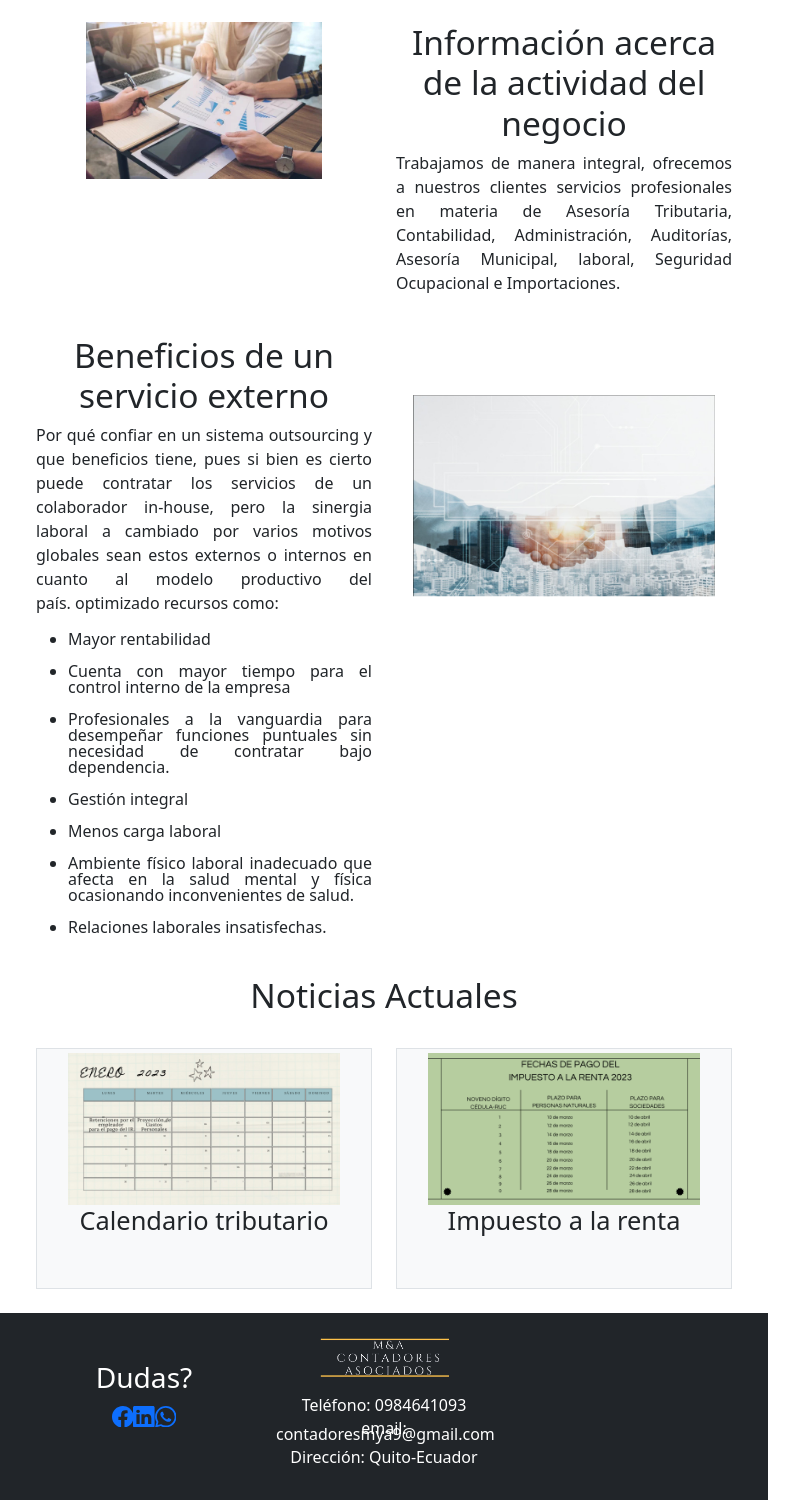
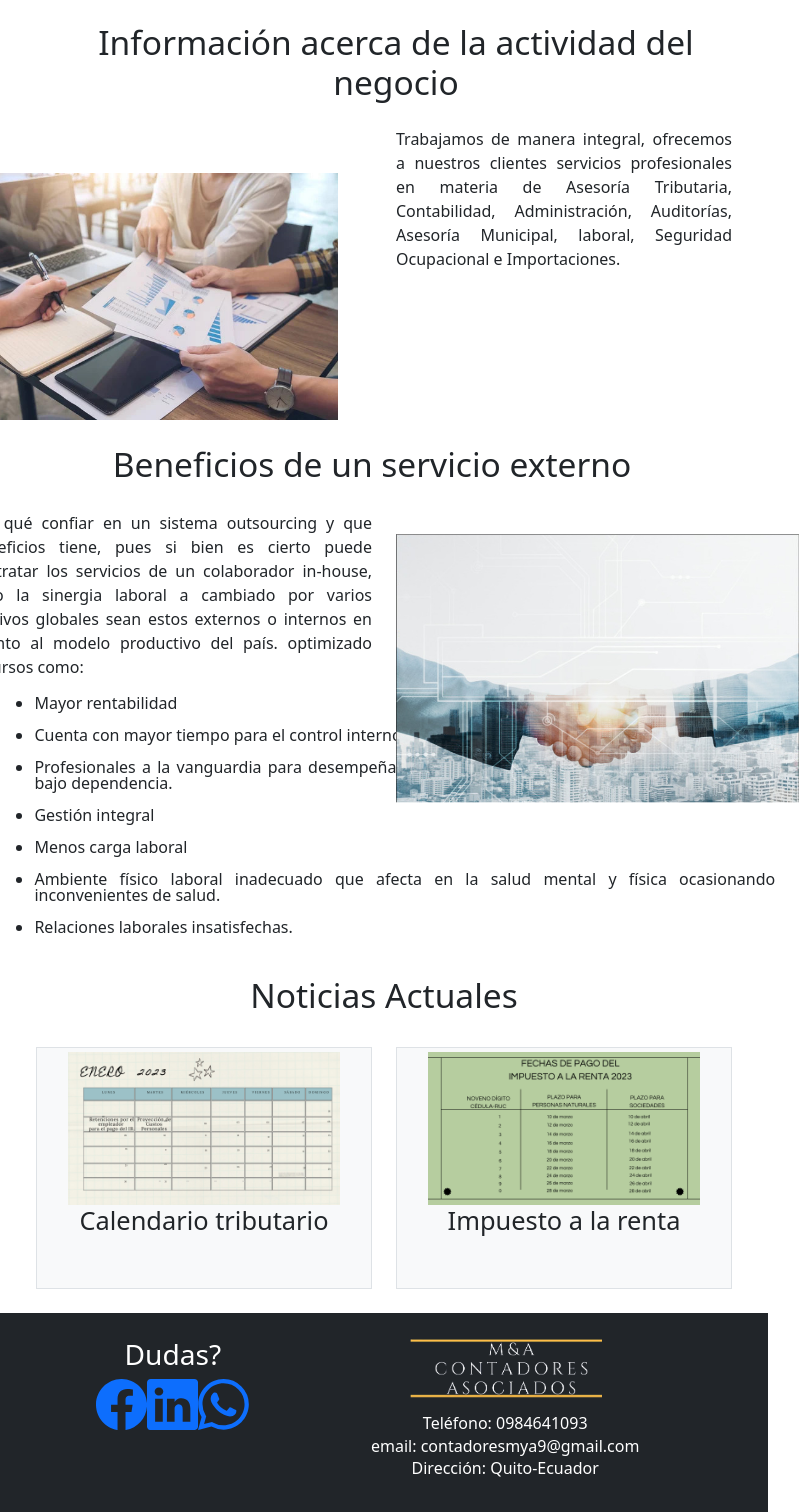
Before and after one commit to ContadoresMyA/Pagina-Contadores-MyA, a React (Create React App) app: page / in a window 768 px wide. Shown: the part 434-1946 px from the top of the page, 799 px wide, since content can reach past the window. Built offline with nearby package versions, Linux system fonts and the light colour scheme.

Commit message:
Modificación para hacer responsive la página

```diff
--- a/src/components/catalogue.js
+++ b/src/components/catalogue.js
@@ -42,7 +42,8 @@ function Catalogue() {
         1: "Constitución sociedades, sucursales y representaciones",
         2: "Registro ante los organismos correspondientes a nivel societario",
         3: "Desarrollo de procedimientos administrativos contables",
-        4: "Modificaciones estatutarias, extincion de sociedades"
+        4: "Modificaciones estatutarias, extincion de sociedades",
+        5: "Administración de edificios"
     }
     const servicio5Completo = "Auditoría"
     const Auditoria = {
@@ -125,6 +126,7 @@ function Catalogue() {
                             <li><p>{servicio4Items[2]}</p></li>
                             <li><p>{servicio4Items[3]}</p></li>
                             <li><p>{servicio4Items[4]}</p></li>
+                            <li><p>{servicio4Items[5]}</p></li>
                         </ul>
                     </div>
                 </div>
@@ -169,7 +171,9 @@ function Catalogue() {
                 <div className="row">
                     <div className="col" style={{ margin: 'auto' }}>
                         <h1>{Titulo.contacto}</h1>
+                        <div className='form1'>
                         <Formulario />
+                        </div>
                     </div>
                 </div>
             </div>
--- a/src/components/home.js
+++ b/src/components/home.js
@@ -67,20 +67,20 @@ function Home() {
         <div className="row align-items-start">
           <div className="col">
             <br />
-            <img src={infoServicio.NegocioImg} width="70%"/>
+            <img className="imagen1"src={infoServicio.NegocioImg} width="70%"/>
           </div>
           <div className="col">
             <br />
-            <h1>{infoServicio.InformacionDelNegocio}</h1>
-            <p >{infoServicio.TextoInformacionNegocio}</p>
+            <h1 className='titulo1'>{infoServicio.InformacionDelNegocio}</h1>
+            <p>{infoServicio.TextoInformacionNegocio}</p>
           </div>
         </div>
         <div className="row align-items-start">
           <div className="col">
             <br />
-            <h1>{servicioExterno.InformacionDelServicio}</h1>
-            <p>{servicioExterno.InformacionServicio}</p>
-            <ul>
+            <h1 className='titulo2'>{servicioExterno.InformacionDelServicio}</h1>
+            <p className='texto2'>{servicioExterno.InformacionServicio}</p>
+            <ul className='literales-home'>
               <li><p>{servicioExterno.literales[0]}</p></li>
               <li><p>{servicioExterno.literales[1]}</p></li>
               <li><p>{servicioExterno.literales[2]}</p></li>
--- a/src/components/shared/footer.js
+++ b/src/components/shared/footer.js
@@ -23,31 +23,35 @@ function footer() {
           </div>
           <div className="row">
             <div className="col">
+              <div className='dudas'>
               <br />
               <h2>{izquierda.dudas}</h2>
               <div className="row align-items-center">
                 <div className="col">
-                  <a href={izquierda.Icono1Link} target="_blank"> <svg xmlns="http://www.w3.org/2000/svg" width="10%" height="2%" fill="currentColor" className="bi bi-facebook" viewBox="0 0 16 16">
+                  <div className='iconos-footer'>
+                  <a className="iconos-dudas" href={izquierda.Icono1Link} target="_blank"> <svg xmlns="http://www.w3.org/2000/svg" width="10%" height="2%" fill="currentColor" className="bi bi-facebook" viewBox="0 0 16 16">
                     <path d="M16 8.049c0-4.446-3.582-8.05-8-8.05C3.58 0-.002 3.603-.002 8.05c0 4.017 2.926 7.347 6.75 7.951v-5.625h-2.03V8.05H6.75V6.275c0-2.017 1.195-3.131 3.022-3.131.876 0 1.791.157 1.791.157v1.98h-1.009c-.993 0-1.303.621-1.303 1.258v1.51h2.218l-.354 2.326H9.25V16c3.824-.604 6.75-3.934 6.75-7.951z" />
                   </svg></a>
-                  <a href={izquierda.Icono2Link} target="_blank"><svg xmlns="http://www.w3.org/2000/svg" width="10%" height="2%" fill="currentColor" className="bi bi-linkedin" viewBox="0 0 16 16">
+                  <a className="iconos-dudas" href={izquierda.Icono2Link} target="_blank"><svg xmlns="http://www.w3.org/2000/svg" width="10%" height="2%" fill="currentColor" className="bi bi-linkedin" viewBox="0 0 16 16">
                     <path d="M0 1.146C0 .513.526 0 1.175 0h13.65C15.474 0 16 .513 16 1.146v13.708c0 .633-.526 1.146-1.175 1.146H1.175C.526 16 0 15.487 0 14.854V1.146zm4.943 12.248V6.169H2.542v7.225h2.401zm-1.2-8.212c.837 0 1.358-.554 1.358-1.248-.015-.709-.52-1.248-1.342-1.248-.822 0-1.359.54-1.359 1.248 0 .694.521 1.248 1.327 1.248h.016zm4.908 8.212V9.359c0-.216.016-.432.08-.586.173-.431.568-.878 1.232-.878.869 0 1.216.662 1.216 1.634v3.865h2.401V9.25c0-2.22-1.184-3.252-2.764-3.252-1.274 0-1.845.7-2.165 1.193v.025h-.016a5.54 5.54 0 0 1 .016-.025V6.169h-2.4c.03.678 0 7.225 0 7.225h2.4z" />
                   </svg></a>
-                  <a href={izquierda.Icono3Link} target="_blank"><svg xmlns="http://www.w3.org/2000/svg" width="10%" height="2%" fill="currentColor" className="bi bi-whatsapp" viewBox="0 0 16 16">
+                  <a className="iconos-dudas" href={izquierda.Icono3Link} target="_blank"><svg xmlns="http://www.w3.org/2000/svg" width="10%" height="2%" fill="currentColor" className="bi bi-whatsapp" viewBox="0 0 16 16">
                     <path d="M13.601 2.326A7.854 7.854 0 0 0 7.994 0C3.627 0 .068 3.558.064 7.926c0 1.399.366 2.76 1.057 3.965L0 16l4.204-1.102a7.933 7.933 0 0 0 3.79.965h.004c4.368 0 7.926-3.558 7.93-7.93A7.898 7.898 0 0 0 13.6 2.326zM7.994 14.521a6.573 6.573 0 0 1-3.356-.92l-.24-.144-2.494.654.666-2.433-.156-.251a6.56 6.56 0 0 1-1.007-3.505c0-3.626 2.957-6.584 6.591-6.584a6.56 6.56 0 0 1 4.66 1.931 6.557 6.557 0 0 1 1.928 4.66c-.004 3.639-2.961 6.592-6.592 6.592zm3.615-4.934c-.197-.099-1.17-.578-1.353-.646-.182-.065-.315-.099-.445.099-.133.197-.513.646-.627.775-.114.133-.232.148-.43.05-.197-.1-.836-.308-1.592-.985-.59-.525-.985-1.175-1.103-1.372-.114-.198-.011-.304.088-.403.087-.088.197-.232.296-.346.1-.114.133-.198.198-.33.065-.134.034-.248-.015-.347-.05-.099-.445-1.076-.612-1.47-.16-.389-.323-.335-.445-.34-.114-.007-.247-.007-.38-.007a.729.729 0 0 0-.529.247c-.182.198-.691.677-.691 1.654 0 .977.71 1.916.81 2.049.098.133 1.394 2.132 3.383 2.992.47.205.84.326 1.129.418.475.152.904.129 1.246.08.38-.058 1.171-.48 1.338-.943.164-.464.164-.86.114-.943-.049-.084-.182-.133-.38-.232z" />
                   </svg></a>
                   </div>
+                  </div>
+              </div>
               </div>
             </div>
             <div className="col-4">
+              <div className='logo-footer'>
               <img src={centro.logo} width="60%" />
-              <br />
-              <br />
+              </div>
+              <div className='informacion-footer'>
               <p id="pie">{centro.telefono}</p>
               <p id="pie">{centro.correo}</p>
               <p id="pie">{centro.direccion}</p>
-            </div>
-            <div className="col">
+              </div>
             </div>
           </div>
         </div>
--- a/src/index.css
+++ b/src/index.css
@@ -51,8 +51,9 @@ li{
 }
 
 .formulario {
-	min-width: 600px;
+	width: 60%;
 	margin-top: 20px;
+	margin-left: 20%;
 	background: #fff;
 	border-radius: 5px;
 	padding: 20px;
@@ -123,3 +124,65 @@ li{
 .formulario input[type="radio"] {
 	width: auto;
 }
+.dudas{
+	margin-top: -2%;
+	margin-left: -40%;
+}
+.iconos-footer{
+	width: 40%;
+	margin-left: 30%;
+}
+.logo-footer{
+	width: 90%;
+	padding-bottom: 5%;
+	margin-left: -100%;
+}
+.informacion-footer{
+	margin-left: -210%;
+}
+@media only screen and (min-width: 481px) and (max-width: 768px){
+	.dudas{
+		margin-top: -5%;
+		margin-left: -40%;
+	}
+	.iconos-footer{
+		width: 80%;
+		margin-left: 10%;
+	}
+	.logo-footer{
+		width: 150%;
+		padding-bottom: 10%;
+		margin-left: -80%;
+	}
+	.informacion-footer{
+		margin-left: -110%;
+	}
+	.imagen1{
+		margin-top: 45%;
+		width: 110%;
+		margin-left: -30%;
+	}
+	.titulo1{
+		margin-left: -100%;
+		padding-bottom: 5%;
+	}
+	.centrada{
+		margin-top: 3%;
+		width: 120%;
+	}
+	.titulo2{
+		width: 200%;
+	}
+	.texto2{
+		margin-left: -20%;
+		margin-top: 8%;
+	}
+	.literales-home{
+		margin-left: -10%;
+		width: 230%;
+	}
+	.form1{
+		width: 160%;
+		margin-left: -32%;
+	}
+}
```
